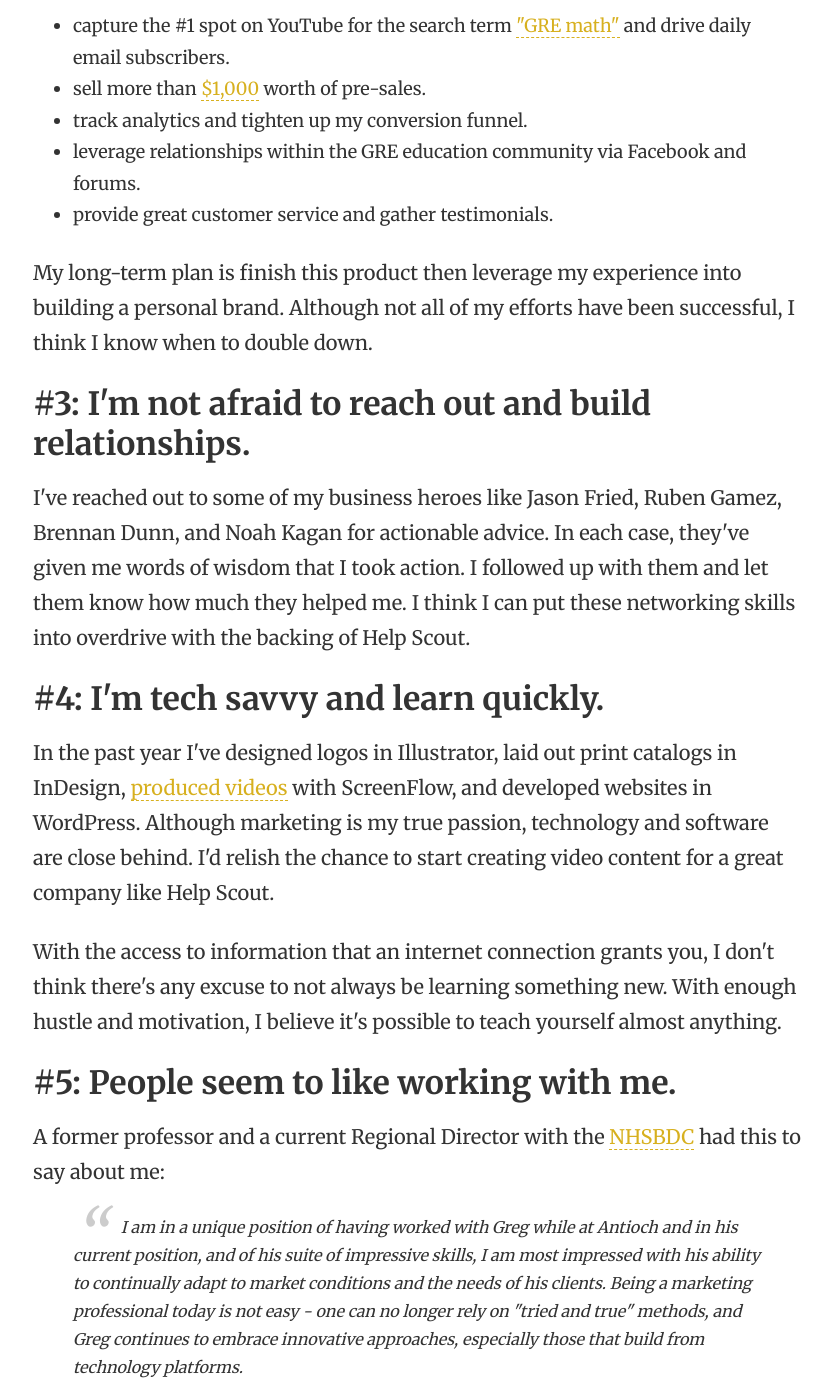
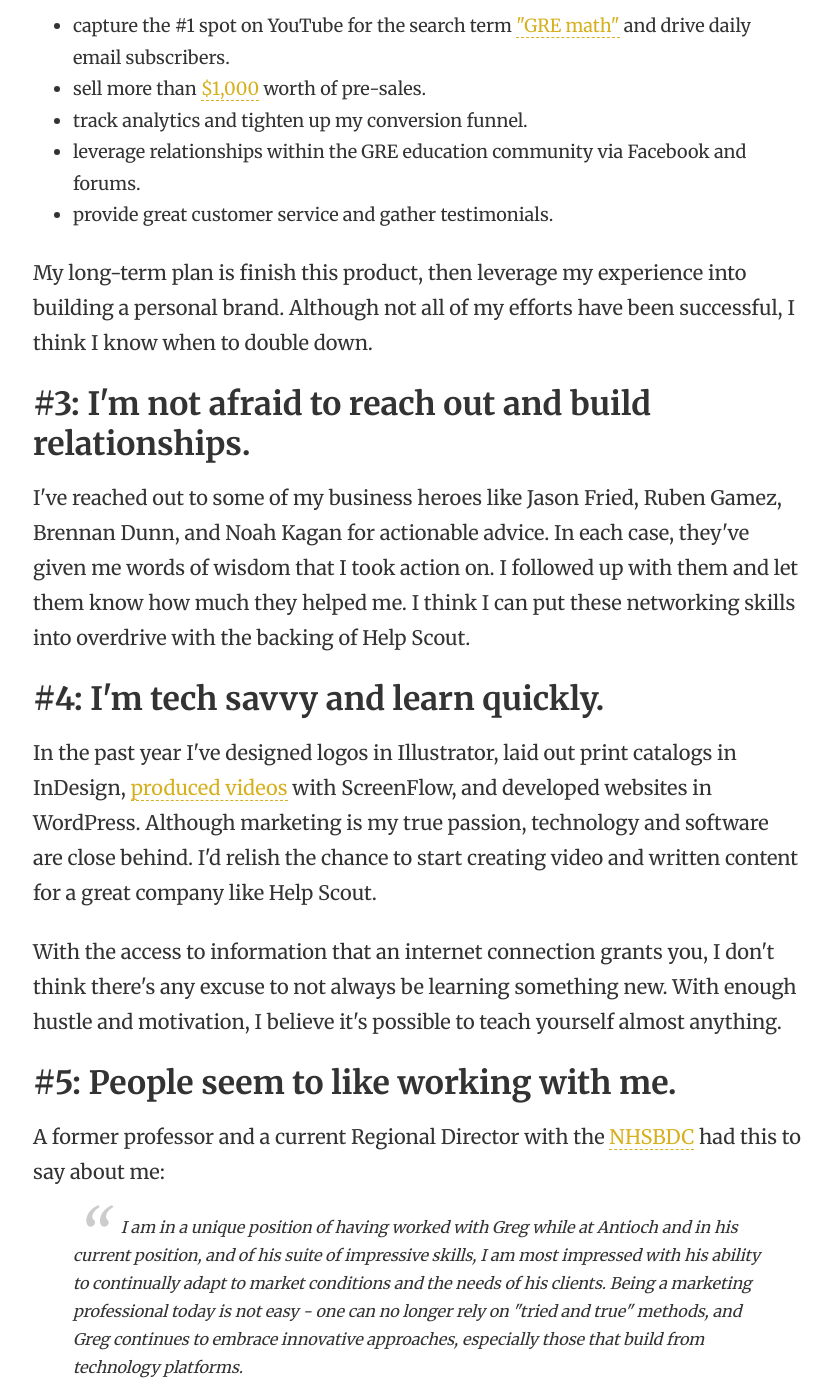
Before and after one commit to gregelizondo/gregelizondo.github.io, a Jekyll site: the page help_scout/index.html, which Jekyll copies as it is, in a window 1280 px wide and 1400 px high, scrolled down 1131 px. Shown: the whole window, without its empty margins (223-1055 px from the left). Built offline with Jekyll 4.4.1, drawn with Linux system fonts in a browser that asks for light colours; Markdown is read by kramdown in place of the engine named in the settings; some of the changed text lies outside the part shown.

Commit message:
updated hs app

```diff
--- a/help_scout/index.html
+++ b/help_scout/index.html
@@ -46,13 +46,13 @@
     <li>leverage relationships within the GRE education community via Facebook and forums.</li>
     <li>provide great customer service and gather testimonials.</li>
   </ul>
-    <p>My long-term plan is finish this product then leverage my experience into building a personal brand. Although not all of my efforts have been successful, I think I know when to double down.</p>
+    <p>My long-term plan is finish this product, then leverage my experience into building a personal brand. Although not all of my efforts have been successful, I think I know when to double down.</p>
 
   <h2>#3: I'm not afraid to reach out and build relationships.</h2>
-  <p>I've reached out to some of my business heroes like Jason Fried, Ruben Gamez, Brennan Dunn, and Noah Kagan for actionable advice. In each case, they've given me words of wisdom that I took action. I followed up with them and let them know how much they helped me. I think I can put these networking skills into overdrive with the backing of Help Scout.</p>
+  <p>I've reached out to some of my business heroes like Jason Fried, Ruben Gamez, Brennan Dunn, and Noah Kagan for actionable advice. In each case, they've given me words of wisdom that I took action on. I followed up with them and let them know how much they helped me. I think I can put these networking skills into overdrive with the backing of Help Scout.</p>
 
   <h2>#4: I'm tech savvy and learn quickly.</h2>
-  <p>In the past year I've designed logos in Illustrator, laid out print catalogs in InDesign, <a href="http://www.brandfundamentals.net/" target="_blank">produced videos</a> with ScreenFlow, and developed websites in WordPress. Although marketing is my true passion, technology and software are close behind. I'd relish the chance to start creating video content for a great company like Help Scout.</p>
+  <p>In the past year I've designed logos in Illustrator, laid out print catalogs in InDesign, <a href="http://www.brandfundamentals.net/" target="_blank">produced videos</a> with ScreenFlow, and developed websites in WordPress. Although marketing is my true passion, technology and software are close behind. I'd relish the chance to start creating video and written content for a great company like Help Scout.</p>
   <p>With the access to information that an internet connection grants you, I don't think there's any excuse to not always be learning something new. With enough hustle and motivation, I believe it's possible to teach yourself almost anything.</p>
 
   <h2>#5: People seem to like working with me.</h2>
```
Also changed, not shown: other parts of help_scout/index.html (+3 -3 lines).
